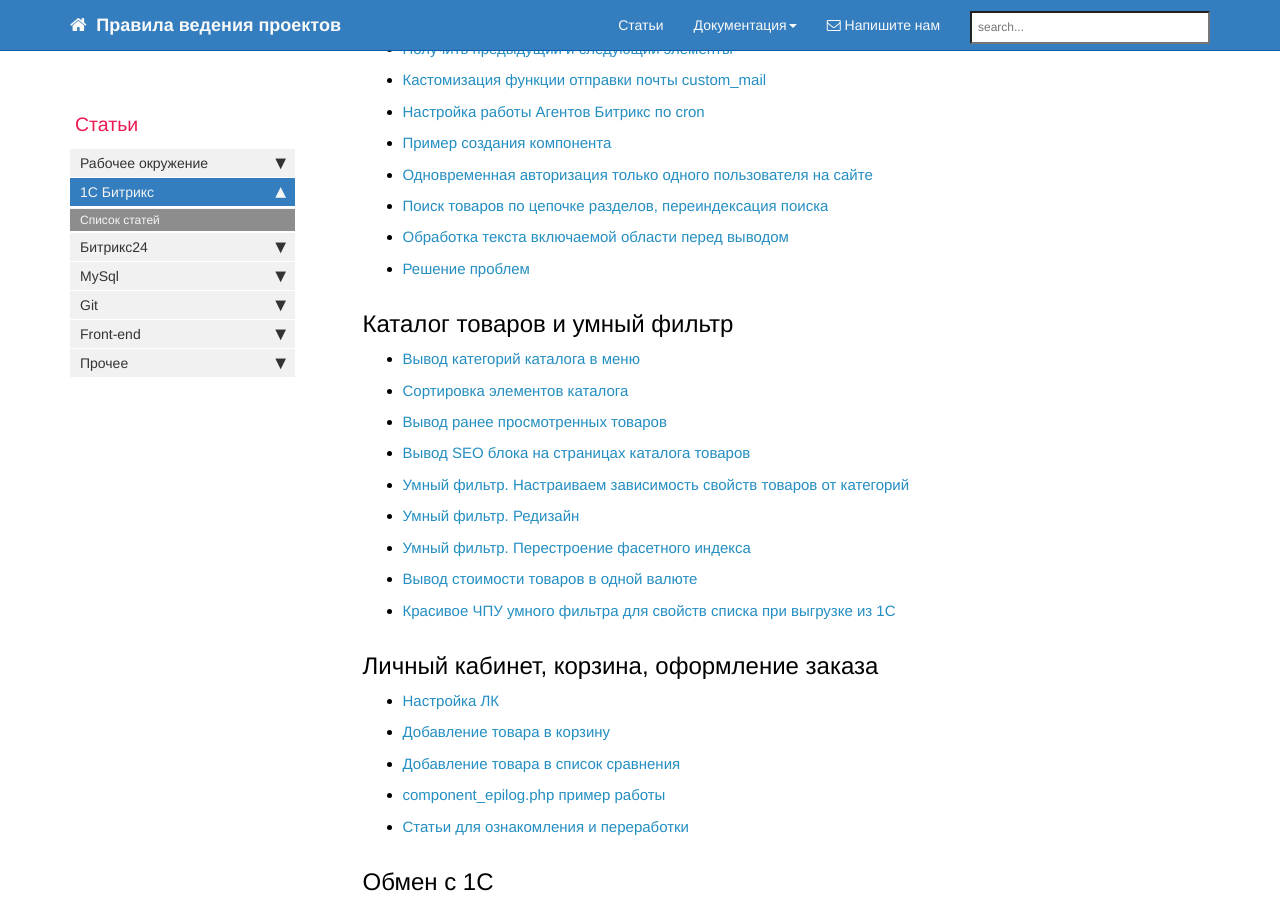
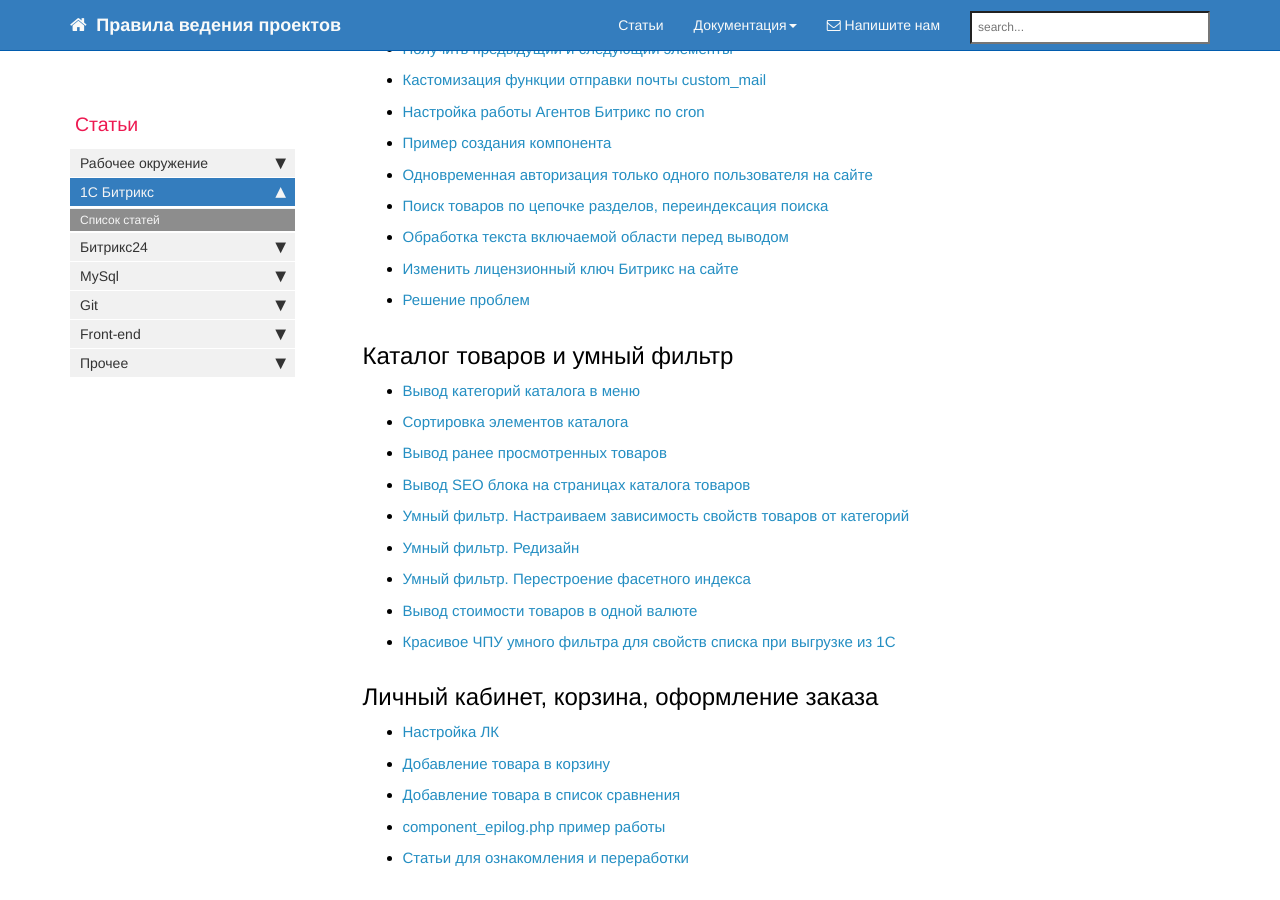
Before and after one commit to gdecider/gdecider.github.io, a Jekyll site: the page built from pages/articles/articles-g-cms-bitrix.md, in a window 1280 px wide and 900 px high, scrolled down 499 px. Built offline with Jekyll 4.4.1, drawn with Linux system fonts in a browser that asks for light colours; nearby versions of some CDN libraries; comment, search, counter and statistics services are not loaded.

Commit message:
Update articles-g-cms-bitrix.md

```diff
--- a/pages/articles/articles-g-cms-bitrix.md
+++ b/pages/articles/articles-g-cms-bitrix.md
@@ -24,6 +24,7 @@ toc: false
 * [Одновременная авторизация только одного пользователя на сайте](/articles_bx-single-user-auth.html)
 * [Поиск товаров по цепочке разделов, переиндексация поиска](/articles-bx-search-group-chain-in-tovar-and-reindex.html)
 * [Обработка текста включаемой области перед выводом](/articles-bx-main-include-preload.html)
+* [Изменить лицензионный ключ Битрикс на сайте](/articles-bx-change-lisens-key.html)
 * [Решение проблем](/articles_bx_problems.html)
 
 ## Каталог товаров и умный фильтр
```
